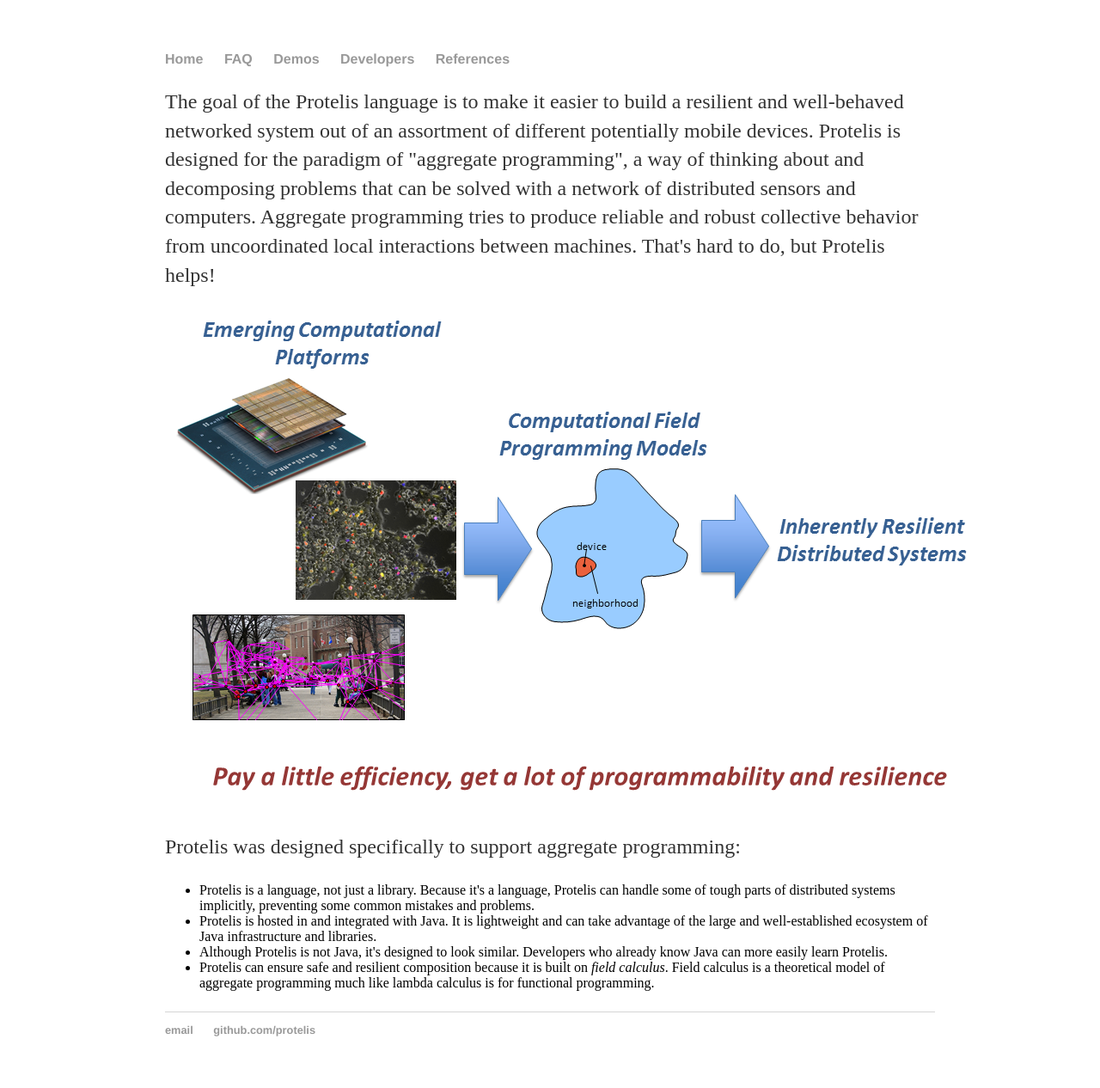
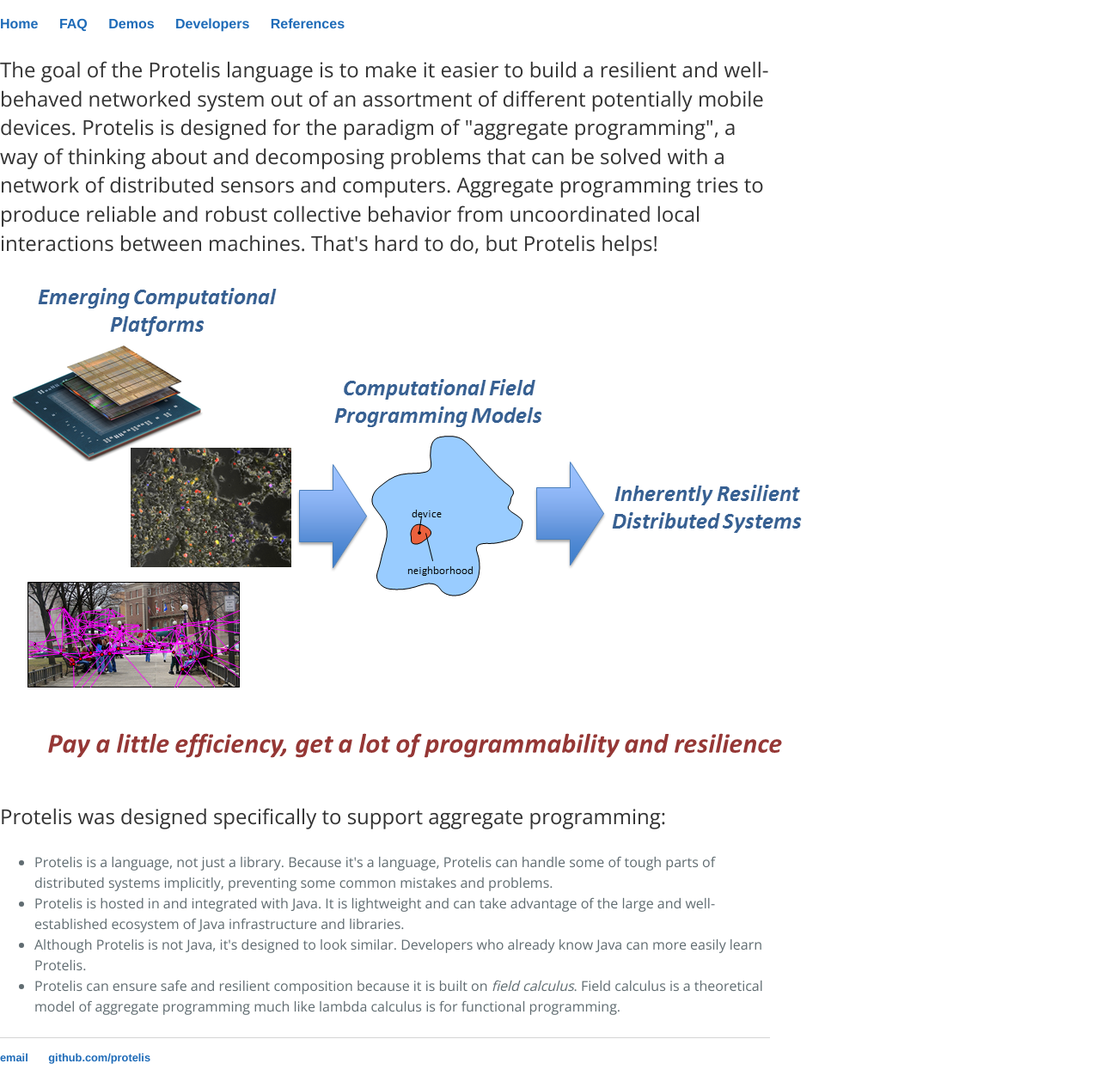
Before and after one commit to candogan96/Protelis-CD.github.io, a Jekyll site: the page built from index.html, in a window 1280 px wide. Shown: the whole page at 86% size. Built offline with Jekyll 4.4.1, drawn with Linux system fonts in a browser that asks for light colours.

Commit message:
Update default.html

```diff
--- a/_layouts/default.html
+++ b/_layouts/default.html
@@ -4,6 +4,11 @@
 			<title>{{ page.title }}</title>
 			<!-- link to main stylesheet -->
 			<link rel="stylesheet" type="text/css" href="/css/main.css">
+			<!--- existing protelis style sheets --->
+    			<link rel="stylesheet" type="text/css" href="stylesheets/normalize.css" media="screen">
+    			<link href="http://fonts.googleapis.com/css?family=Open+Sans:400,700" rel="stylesheet" type="text/css">
+    			<link rel="stylesheet" type="text/css" href="stylesheets/stylesheet.css" media="screen">
+    			<link rel="stylesheet" type="text/css" href="stylesheets/github-light.css" media="screen">
 		</head>
 		<body>
 			<nav>
```
